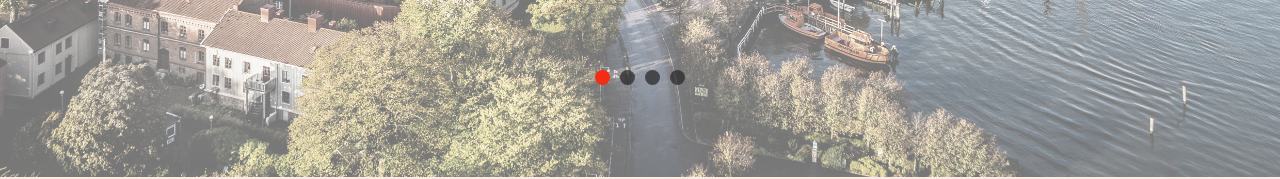
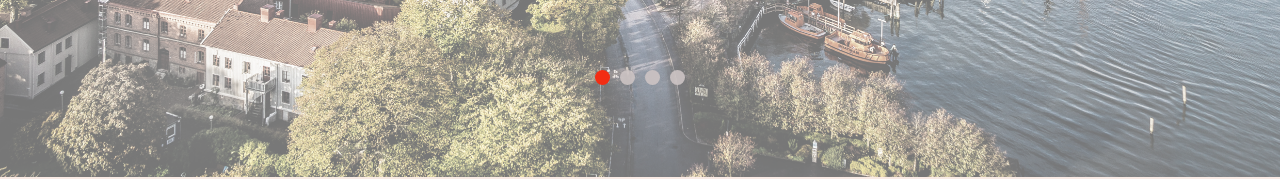
Before and after one commit to minhchinh97h/GlobuzzerTask281218-Client-Side, a React (Create React App) app in the folder globuzzer-task-client/: page / in a window 1280 px wide. Shown: the part 623-802 px from the top of the page. Built offline with nearby package versions, Linux system fonts and the light colour scheme.

Commit message:
update the background color of nav img bttns 06/01/2019

```diff
--- a/globuzzer-task-client/src/components/section1/stacking-contents/center-info-holder/image-nav-bttn-holder/ImageNavBttnHolder.css
+++ b/globuzzer-task-client/src/components/section1/stacking-contents/center-info-holder/image-nav-bttn-holder/ImageNavBttnHolder.css
@@ -41,7 +41,7 @@
 }
 
 .non-active-img-nav-bttn{
-    background-color: rgb(37, 36, 36, 0.7);
+    background-color: rgba(204, 195, 195, 0.904);
 }
 
 .active-img-nav-bttn{
```
